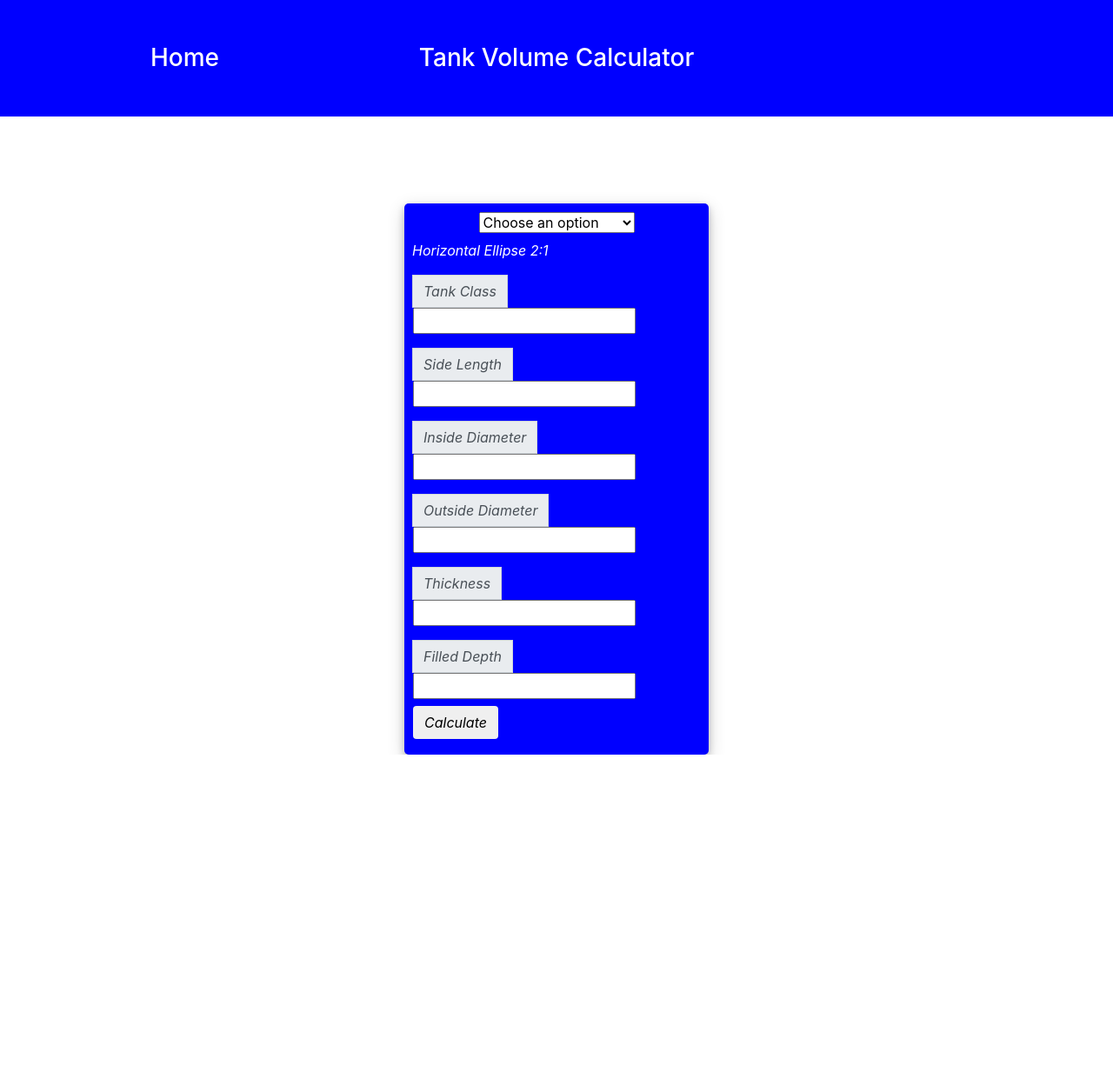
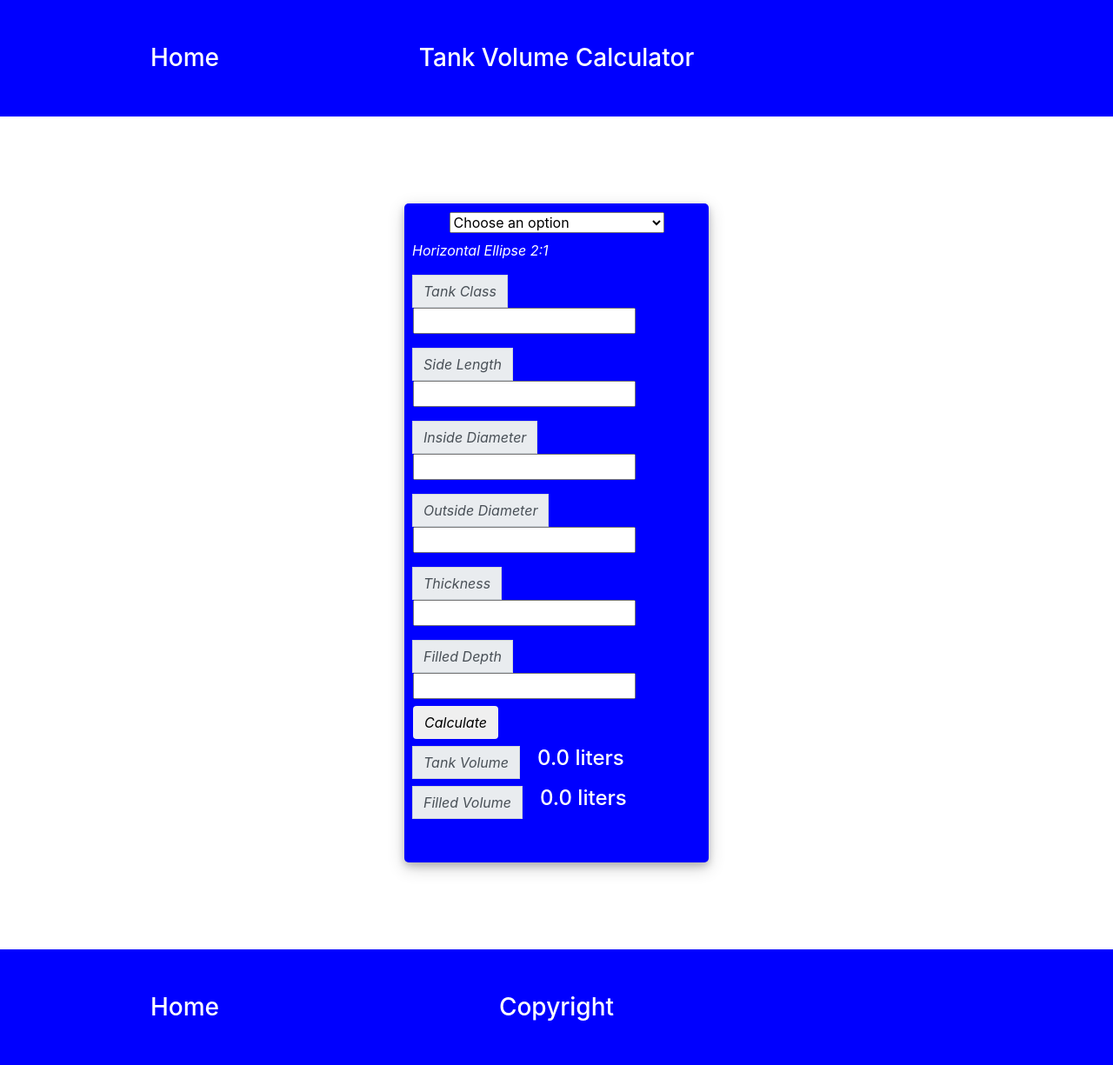
Before and after one commit to CeejayPrime/Tank-Volume-Calculator, a Django app: page /HorEllip/ in a window 1280 px wide. Shown: the whole page at 87% size. Before the commit the page ends 868 px from the top, so only its background shows below. Run offline with Django 3.2, Linux system fonts and the light colour scheme; some libraries are stand-ins or nearby versions.

Commit message:
new commit

```diff
--- /dev/null
+++ b/calcvol/static/style/style.css
@@ -0,0 +1,54 @@
+body {
+
+	}
+header
+{
+  background-color: blue;
+  margin-bottom: 100px;
+}
+h3
+{
+  text-align: center;
+  color: white;
+  margin: 50px 50px;
+}
+h2
+{
+  text-align: center;
+  color: black;
+  margin: 10px 10px;
+}
+.calculator
+{
+  margin: auto;
+}
+p
+{
+  text-align: center;
+}
+#start
+{
+  margin-botton: 10px;
+}
+.user_card
+{
+  width: 350px;
+  margin-top: auto;
+  margin-bottom: auto;
+  background: blue;
+  position: relative;
+  display: flex;
+  justify-content: center;
+  flex-direction: column;
+  padding: 10px;
+  box-shadow: 0 4px 8px 0 rgba(0, 0, 0, 0.2), 0 6px 20px 0 rgba(0, 0, 0, 0.19);
+  -webkit-box-shadow: 0 4px 8px 0 rgba(0, 0, 0, 0.2), 0 6px 20px 0 rgba(0, 0, 0, 0.19);
+  -moz-box-shadow: 0 4px 8px 0 rgba(0, 0, 0, 0.2), 0 6px 20px 0 rgba(0, 0, 0, 0.19);
+  border-radius: 5px;
+}
+
+.tanktype
+{
+  color:white;
+  text-align:center;
+}
--- a/calcvol/templates/HorEllip/HorEllip.html
+++ b/calcvol/templates/HorEllip/HorEllip.html
@@ -4,10 +4,11 @@
 			<meta charset="UTF-8">
 			<meta name="viewport" content="width=device-width, initial-scale=1.0">
 			<title>Tank Volume Calculator</title>
+			{% load static %}
+			<link rel="stylesheet" href="{% static 'style/style.css' %}">
 			<link rel="stylesheet" href="https://stackpath.bootstrapcdn.com/bootstrap/4.1.3/css/bootstrap.min.css" integrity="sha384-MCw98/SFnGE8fJT3GXwEOngsV7Zt27NXFoaoApmYm81iuXoPkFOJwJ8ERdknLPMO" crossorigin="anonymous">
 			<script src="https://ajax.googleapis.com/ajax/libs/jquery/3.3.1/jquery.min.js"></script>
 			<link rel="stylesheet" href="https://use.fontawesome.com/releases/v5.6.1/css/all.css" integrity="sha384-gfdkjb5BdAXd+lj+gudLWI+BXq4IuLW5IT+brZEZsLFm++aCMlF1V92rMkPaX4PP" crossorigin="anonymous">
-
 			<style>
 				body {
 
@@ -35,6 +36,11 @@
 				#start {
 					margin-botton: 10px;
 				}
+				h4 {
+            		text-align: center;
+					color: white;
+					margin-left: 20px;
+				}
 				.user_card {
 					width: 350px;
 					margin-top: auto;
@@ -54,6 +60,11 @@
 				.tanktype{
 					color:white;
 					text-align:center;
+				}
+
+				footer{
+				margin-top: 100px;
+				background: blue;
 				}
 
 			</style>
@@ -79,12 +90,11 @@
 				<div class="d-flex justify-content-center h-100">
 					<div class="user_card">
 						<div class="d-flex justify-content-center form_container">
-
 							<form action="">
 								{% csrf_token %}
 								<div class="input-group mb-2">
 									<select onchange="location = this.value;">
-                            <option value="{% url 'index' %}">Choose an option</option>
+										<option value="{% url 'index' %}" selected>Choose an option</option>
 										<option value="{% url 'HorCap' %}">Horizontal Capsule</option>
 										<option value="{% url 'HorCyl' %}">Horizontal Cylinder</option>
 										<option value="{% url 'HorEllip' %}">Horizontal Ellipse</option>
@@ -94,10 +104,11 @@
 										<option value="{% url 'VerCap' %}">Vertical capsule</option>
 										<option value="{% url 'VerCyl' %}">Vertical cylinder</option>
 										<option value="{% url 'VerOval' %}">Vertical Oval</option>
+										<option value="{% url 'Elliptical' %}">Elliptical </option>
+										<option value="{% url 'Torispherical' %}">Horizontal Torispherical Head</option>
 									</select>
 									</div>
 							</form>
-
 						</div>
 						<div class="d-flex justify-content-center form_container">
 
@@ -147,12 +158,45 @@
 								<div class="input-group mb-2">
 									<button type="Submit" value="Submit" class="btn btn-default"><i>Calculate</i></button>
 								</div>
+								<div class="input-group mb-2">
+									<div class="input-group-append">
+										<span class="input-group-text"><i>Tank Volume</i></span>
+									</div>
+									<h4>{{tank_vol}} liters</h4>
+								</div>
+
+								<div class="input-group mb-2">
+									<div class="input-group-append">
+										<span class="input-group-text"><i>Filled Volume</i></span>
+									</div>
+									<h4>{{filled_vol}} liters</h4>
+								</div>
+								<div class="input-group mb-2">
+									<h4>{{is_tank_full}}</h4>
+								</div>
+								<div class="input-group mb-2">
+									<h4>{{out_put}}</h4>
+								</div>
 							</form>
 						</div>
 					</div>
 				</div>
 			</div>
+		<footer>
+			<div class="container">
+					<div class="row">
+						<div class="col-md-3">
+							<a href="{% url 'index' %}"><h3>Home</h3></a>
+						</div>
+						<div class="col-md-6">
+							<h3>Copyright</h3>
+						</div>
+						<div class="col-md-3">
 
+						</div>
+					</div>
+				</div>
+		</footer>
 
 		</body>
 	</html>
--- a/calcvol/views.py
+++ b/calcvol/views.py
@@ -1,10 +1,10 @@
 from django.shortcuts import render, redirect
 from django.http import HttpResponse
-from . models import HorCyl, HorCap, HorDish, HorOval, HorEllip
-from . models import Rects, VerCap, VerCyl, VerOval, Torispherical, Elliptical
-from . form import VerCapForm, VerCylForm, VerOvalForm, RectsForm
-from . form import HorDishForm, HorCylForm, HorOvalForm, HorEllipForm
-from . form import HorCapForm, EllipticalForm, TorisphericalForm
+from .models import HorCyl, HorCap, HorDish, HorOval, HorEllip
+from .models import Rects, VerCap, VerCyl, VerOval, Torispherical, Elliptical
+from .form import VerCapForm, VerCylForm, VerOvalForm, RectsForm
+from .form import HorDishForm, HorCylForm, HorOvalForm, HorEllipForm
+from .form import HorCapForm, EllipticalForm, TorisphericalForm
 import math
 
 
@@ -29,7 +29,7 @@ def horCap(request):
                 a = form.cleaned_data.get("SideLength")
                 d = form.cleaned_data.get("diameter")
                 f = form.cleaned_data.get("filled")
-                r = d/2
+                r = d / 2
                 e = r - f
 
                 # Calculation for horizontal cylinder
@@ -46,11 +46,11 @@ def horCap(request):
                 # Calculation for horizontal cylinder
 
                 # Calculation for spherical section
-                tank_vol = math.pi * r**2 * ((4/3) * r + a)
-                tank_vol = math.floor(tank_vol/1000)
+                tank_vol = math.pi * r ** 2 * ((4 / 3) * r + a)
+                tank_vol = math.floor(tank_vol / 1000)
 
-                v_sphere = (1/3) * math.pi * f**2 * (3 * r - f)
-                v_sphere = math.floor(v_sphere/1000)
+                v_sphere = (1 / 3) * math.pi * f ** 2 * (3 * r - f)
+                v_sphere = math.floor(v_sphere / 1000)
                 # Calculation for spherical section
 
                 # Total Volume
@@ -58,15 +58,11 @@ def horCap(request):
 
                 if filled_vol == tank_vol:
                     is_tank_full = "Tank is full"
-                elif filled_vol > tank_vol:
-                    is_tank_full = "Null"
-                else:
-                    is_tank_full = ""
 
             except ValueError:
                 out_put = "Invalid Input"
 
-    context = {'form': form, 'calcs':calcs,
+    context = {'form': form, 'calcs': calcs,
                'tank_vol': tank_vol, 'filled_vol': filled_vol,
                'is_tank_full': is_tank_full, 'out_put': out_put}
 
@@ -90,12 +86,12 @@ def horCyl(request):
                 l = form.cleaned_data.get("length")
                 d = form.cleaned_data.get("diameter")
                 f = form.cleaned_data.get("filled")
-                r = d/2
+                r = d / 2
                 e = r - f
 
                 tank_vol = math.floor((math.pi * r ** 2 * l) / 1000)
-                theta = 2 * math.acos(e/r)
-                seg_area = 1/2 * r**2 * (theta - math.sin(theta)) * l/1000
+                theta = 2 * math.acos(e / r)
+                seg_area = 1 / 2 * r ** 2 * (theta - math.sin(theta)) * l / 1000
 
                 if f <= r:
                     filled_vol = math.floor(seg_area)
@@ -106,10 +102,7 @@ def horCyl(request):
 
                 if filled_vol == tank_vol:
                     is_tank_full = "Tank is full"
-                elif filled_vol > tank_vol:
-                    is_tank_full = "Null"
-                else:
-                    is_tank_full = ""
+
             except ValueError:
                 out_put = "Invalid Input"
 
@@ -134,14 +127,43 @@ def horEllip(request):
         if form.is_valid():
             form.save()
 
-            a = form.cleaned_data.get("SideLength")
-            d = form.cleaned_data.get("diameter")
-            f = form.cleaned_data.get("filled")
-            r = d/2
+            try:
+                l = form.cleaned_data.get("SideLength")
+                Di = form.cleaned_data.get("InsideDiameter")
+                Do = form.cleaned_data.get("OutsideDiameter")
+                Tk = form.cleaned_data.get("TankClass")
+                t = form.cleaned_data.get("thickness")
+                f = form.cleaned_data.get("filled")
+                r = Di / 2
+                e = r - f
 
+                if Tk == 'ASME':
+                    c = 1/2
+                elif Tk == 'DIN 28011':
+                    c = 0.49951 + 0.10462 * (t / Do) + 2.3227 * (t / Do)**2
 
+                tank_vol = math.floor((math.pi * r ** 2 * l) / 1000)
+                theta = 2 * math.acos(e / r)
+                seg_area = 1 / 2 * r ** 2 * (theta - math.sin(theta)) * l / 1000
+                Vf = Di**3 * c * math.pi / 12 * (3 * (f / Di)**2 - 2 * (f / Di)**3)
 
-    context = {'form': form, 'calc': calc}
+                if f <= r:
+                    filled_vol = math.floor(seg_area)
+                    filled_vol = filled_vol + (Vf * 2)
+                elif f > r:
+                    empty_segment = math.floor(tank_vol - seg_area)
+                    filled_vol = tank_vol - empty_segment
+                    filled_vol = filled_vol + (Vf * 2)
+
+                if filled_vol == tank_vol:
+                    is_tank_full = "Tank is full"
+
+            except ValueError:
+                out_put = "Invalid Input"
+
+    context = {'form': form, 'calc': calc, 'tank_vol': tank_vol,
+               'filled_vol': filled_vol, 'is_tank_full': is_tank_full, 'out_put': out_put}
+
     return render(request, 'HorEllip/HorEllip.html', context)
 
 
@@ -165,11 +187,11 @@ def horOval(request):
                 l = form.cleaned_data.get("length")
                 f = form.cleaned_data.get("filled")
                 a = w - h
-                r = h/2
+                r = h / 2
                 e = r - f
 
                 tank_vol = (math.pi * r ** 2 + 2 * r * a) * l
-                tank_vol = math.floor(tank_vol/1000)
+                tank_vol = math.floor(tank_vol / 1000)
 
                 # Calculation for horizontal cylinder
                 tank_horvol = math.floor((math.pi * r ** 2 * l) / 1000)
@@ -193,10 +215,6 @@ def horOval(request):
 
                 if filled_vol == tank_vol:
                     is_tank_full = "Tank is full"
-                elif filled_vol > tank_vol:
-                    is_tank_full = "Null"
-                else:
-                    is_tank_full = ""
 
             except ValueError:
                 out_put = "Invalid Input"
@@ -213,6 +231,7 @@ def rect(request):
     tank_vol = 0.0
     filled_vol = 0.0
     is_tank_full = ""
+    out_put = ""
 
     if request.method == 'POST':
         form = RectsForm(request.POST)
@@ -220,23 +239,28 @@ def rect(request):
         if form.is_valid():
             form.save()
 
-            h = form.cleaned_data.get("height")
-            ln = form.cleaned_data.get("length")
-            w = form.cleaned_data.get("width")
-            f = form.cleaned_data.get("filled")
+            try:
+                h = form.cleaned_data.get("height")
+                ln = form.cleaned_data.get("length")
+                w = form.cleaned_data.get("width")
+                f = form.cleaned_data.get("filled")
 
-            tank_vol = (ln * h * w)/1000
-            filled_vol = (ln * f * w)/1000
+                tank_vol = (ln * h * w) / 1000
+                filled_vol = (ln * f * w) / 1000
 
-            if filled_vol == tank_vol:
-                is_tank_full = "tank is full"
-            elif filled_vol > tank_vol:
-                is_tank_full = "null"
-                filled_vol = None
-            else:
-                is_tank_full = ""
+                if filled_vol == tank_vol:
+                    is_tank_full = "tank is full"
+                elif filled_vol > tank_vol:
+                    is_tank_full = "null"
+                    filled_vol = None
+                else:
+                    is_tank_full = ""
+            except ValueError:
+                out_put = "Invalid Input"
 
-    context = {'form': form, 'calcs': calc, 'tank_vol': tank_vol, 'filled_vol': filled_vol, 'is_tank_full': is_tank_full}
+    context = {'form': form, 'calcs': calc, 'tank_vol': tank_vol, 'filled_vol': filled_vol,
+               'is_tank_full': is_tank_full, 'out_put': out_put}
+
     return render(request, 'Rect/Rect.html', context)
 
 
@@ -258,21 +282,21 @@ def verCap(request):
                 a = form.cleaned_data.get("SideLength")
                 d = form.cleaned_data.get("diameter")
                 f = form.cleaned_data.get("filled")
-                r = d/2
+                r = d / 2
                 h = a + d
                 f_h = h - f
 
-                tank_vol = math.pi * r**2 * ((4/3) * r + a)
-                tank_vol = math.floor(tank_vol/1000)
-                v_sphere = ((1 / 3) * math.pi * f ** 2 * (3 * r - f))/1000
+                tank_vol = math.pi * r ** 2 * ((4 / 3) * r + a)
+                tank_vol = math.floor(tank_vol / 1000)
+                v_sphere = ((1 / 3) * math.pi * f ** 2 * (3 * r - f)) / 1000
                 vs_sphere = ((1 / 3) * math.pi * f_h ** 2 * (3 * r - f_h)) / 1000
 
                 if f <= r:
                     filled_vol = v_sphere
-                    filled_vol = math.floor(filled_vol/1000)
+                    filled_vol = math.floor(filled_vol / 1000)
 
                 elif r < f <= (r + a):
-                    filled_vol = (0.667 * math.pi * r ** 3) + (math.pi * r ** 2 * (f - d/2))
+                    filled_vol = (0.667 * math.pi * r ** 3) + (math.pi * r ** 2 * (f - d / 2))
                     filled_vol = math.floor(filled_vol / 1000)
 
                 elif f > (r + a) < h:
@@ -280,10 +304,6 @@ def verCap(request):
 
                 if filled_vol == tank_vol:
                     is_tank_full = "Tank is full"
-                elif filled_vol > tank_vol:
-                    is_tank_full = "Null"
-                else:
-                    is_tank_full = ""
 
             except ValueError:
                 out_put = "Invalid Input"
@@ -311,10 +331,10 @@ def verCyl(request):
             try:
                 h = form.cleaned_data.get("height")
                 d = form.cleaned_data.get("diameter")
-                r = d/2
+                r = d / 2
                 f = form.cleaned_data.get("filled")
-                tank_volume = (3.14 * r**2 * h)/1000
-                filled_vol = (3.14 * r**2 * f)/1000
+                tank_volume = (3.14 * r ** 2 * h) / 1000
+                filled_vol = (3.14 * r ** 2 * f) / 1000
 
                 if filled_vol == tank_volume:
                     is_tank_full = "Tank is full"
@@ -354,15 +374,15 @@ def verOval(request):
                 l = form.cleaned_data.get("length")
                 f = form.cleaned_data.get("filled")
                 f_h = h - f
-                r = w/2
+                r = w / 2
                 a = h - w
                 e = r - f
                 j = r - f_h
                 g = r + a
                 i = h - r
 
-                tank_vol = (math.pi * r**2 + 2 * r * a) * l
-                tank_vol = math.floor(tank_vol/1000)
+                tank_vol = (math.pi * r ** 2 + 2 * r * a) * l
+                tank_vol = math.floor(tank_vol / 1000)
 
                 if f < r:
                     theta = 2 * math.acos(e / r)
@@ -370,8 +390,8 @@ def verOval(request):
                     filled_vol = math.floor(seg_area)
 
                 elif r < f < g:
-                    filled_vol = (0.5 * math.pi * r**2 * l) + ((f - r) * l * w)
-                    filled_vol = math.floor(filled_vol/1000)
+                    filled_vol = (0.5 * math.pi * r ** 2 * l) + ((f - r) * l * w)
+                    filled_vol = math.floor(filled_vol / 1000)
 
                 elif f > (r + a) < h:
                     theta = 2 * math.acos(j / r)
@@ -381,10 +401,6 @@ def verOval(request):
 
                 if filled_vol == tank_vol:
                     is_tank_full = "Tank is full"
-                elif filled_vol > tank_vol:
-                    is_tank_full = "Null"
-                else:
-                    is_tank_full = ""
 
             except ValueError:
                 out_put = "Invalid Input"
@@ -411,7 +427,7 @@ def horDish(request):
                 sl = form.cleaned_data.get("SideLength")
                 d = form.cleaned_data.get("diameter")
                 f = form.cleaned_data.get("filled")
-                r = d/2
+                r = d / 2
                 e = r - f
 
                 tank_vol = math.floor((math.pi * r ** 2 * sl) / 1000)
@@ -457,6 +473,12 @@ def Ellip(request):
                 h = form.cleaned_data.get("height")
                 f = form.cleaned_data.get("filled")
 
+                tank_vol = math.pi * w * l * h/4
+                tank_vol = math.floor(tank_vol/1000)
+                filled_vol = l * h * w / 4 * (math.acos(1 - (2 * f / h)) - (1 - (2 * f / h)) * math.sqrt(4 * f / h - 4 *
+                                                                                                         f**2 / h**2))
+                filled_vol = math.floor(filled_vol/1000)
+
             except ValueError:
                 out_put = "Invalid Input"
 
@@ -487,15 +509,15 @@ def Torisphere(request):
                 Do = form.cleaned_data.get("OutsideDiameter")
                 Di = form.cleaned_data.get("InsideDiameter")
                 Kr = form.cleaned_data.get("KnuckleRadius")
-                r = Di/2
+                r = Di / 2
                 e = r - f
 
                 if TK == 'ASME':
-                    c = 0.30939 + 1.7197 * (Kr - 0.06 * Do)/Di - 0.16116 * t/Do + 0.98997 * (t/Do)**2
+                    c = 0.30939 + 1.7197 * (Kr - 0.06 * Do) / Di - 0.16116 * t / Do + 0.98997 * (t / Do) ** 2
                 elif TK == 'DIN 28011':
-                    c = 0.37802 + 0.05073 * t/Do + 1.3762 * (t/Do)**2
+                    c = 0.37802 + 0.05073 * t / Do + 1.3762 * (t / Do) ** 2
 
-                Vf = Di**3 * c * math.pi/12 * (3 * (f/Di)**2 - 2 * (f/Di)**3)
+                Vf = Di ** 3 * c * math.pi / 12 * (3 * (f / Di) ** 2 - 2 * (f / Di) ** 3)
 
                 tank_vol = math.floor((math.pi * r ** 2 * l) / 1000)
                 theta = 2 * math.acos(e / r)
@@ -503,10 +525,11 @@ def Torisphere(request):
 
                 if f <= r:
                     filled_vol = math.floor(seg_area)
-                    print(filled_vol)
+                    filled_vol = filled_vol + (Vf * 2)
                 elif f > r:
                     empty_segment = math.floor(tank_vol - seg_area)
                     filled_vol = tank_vol - empty_segment
+                    filled_vol = filled_vol + (Vf * 2)
 
                 if filled_vol == tank_vol:
                     is_tank_full = "Tank is full"
```
Also changed, not shown: calcvol/templates/Elliptical/Elliptical.html (+24 -2 lines), calcvol/templates/HorCap/HorCap.html (+21 -1 lines), calcvol/templates/HorCyl/HorCyl.html (+22 -4 lines), calcvol/templates/HorDish/HorDish.html (+21 -1 lines), calcvol/templates/HorOval/HorOval.html (+7 -1 lines), calcvol/templates/Index/index.html (+23 -3 lines), calcvol/templates/Rect/Rect.html (+21 -2 lines), calcvol/templates/Torispherical/Torispherical.html (+19 -0 lines), calcvol/templates/VerCap/VerCap.html (+21 -1 lines), calcvol/templates/VerCyl/VerCyl.html (+21 -1 lines), calcvol/templates/VerOval/VerOval.html (+21 -1 lines), calcvol/migrations/0001_initial.py, db.sqlite3. Lines whose indentation alone changed are shown as unchanged.
